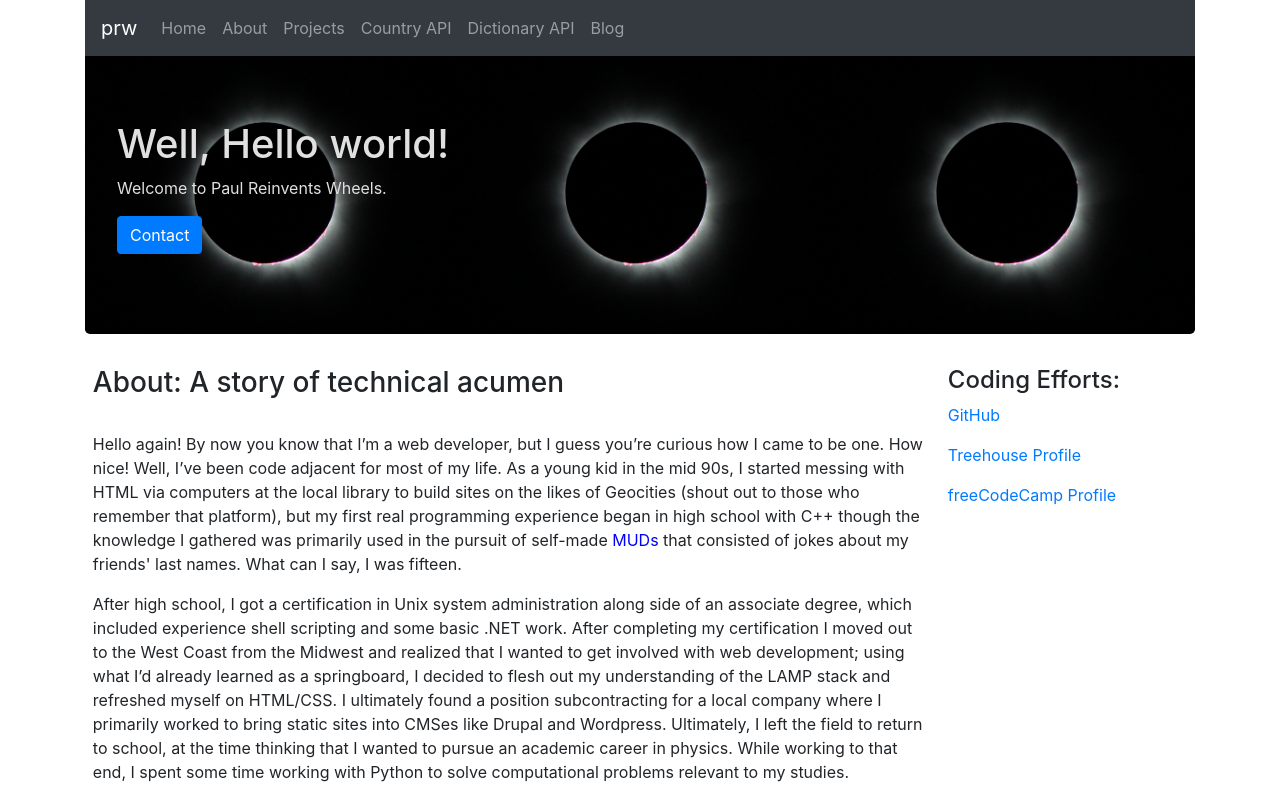
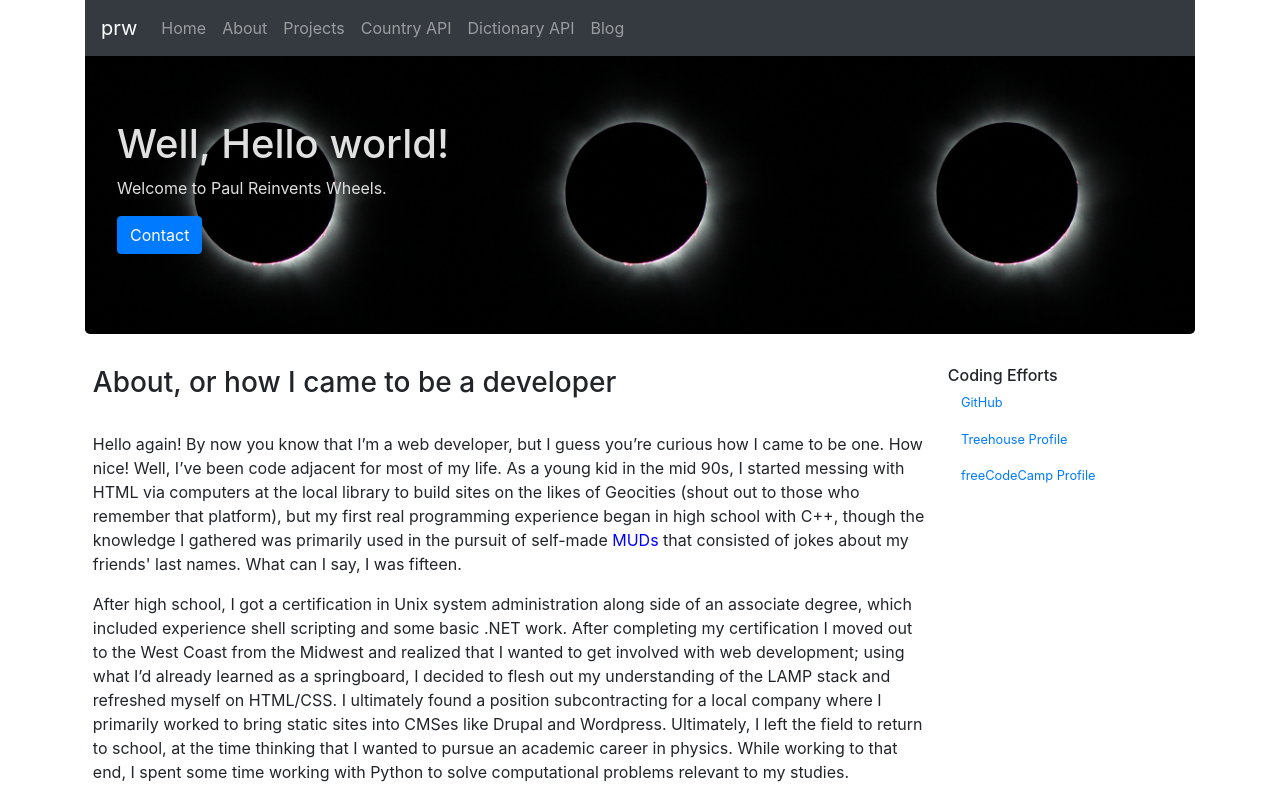
Before and after one commit to paulreyneveld/prw-front-end, a React (Create React App) app: page /about in a window 1280 px wide. Shown: the top 800 px of the page. Built offline with nearby package versions, Linux system fonts and the light colour scheme; no server answers; the HTML template or start-up script is replaced by a standard one.

Commit message:
Some additional css and copy editing

```diff
--- a/src/App.js
+++ b/src/App.js
@@ -3,7 +3,6 @@ import axios from 'axios'
 import 'bootstrap/dist/css/bootstrap.min.css'
 import { Container } from 'react-bootstrap'
 import './custom.css'
-import WeatherAPI from './components/WeatherAPI'
 import {
     BrowserRouter as Router,
     Switch,
--- a/src/components/About.js
+++ b/src/components/About.js
@@ -17,12 +17,12 @@ const About = () => {
         <Row>
         <Col xs={9} className="gutterfix">
 
-            <h3>About: A story of technical acumen</h3>
+            <h3>About, or how I came to be a developer</h3>
             <br />
             <p> Hello again! By now you know that I’m a web developer, but I guess you’re curious how I came to be one.
             How nice! Well, I’ve been code adjacent for most of my life. As a young kid in the mid 90s, I started messing with
             HTML via computers at the local library to build sites on the likes of Geocities (shout out to those who
-            remember that platform), but my first real programming experience began in high school with C++
+            remember that platform), but my first real programming experience began in high school with C++,
             though the knowledge I gathered was primarily used in the pursuit of self-made
             <a style={style} onClick={() => openInNewTab('https://en.wikipedia.org/wiki/MUD')}> MUDs </a>
 
@@ -59,10 +59,12 @@ const About = () => {
              learn so much in the process that I wouldn’t want this journey to have gone any other way. </p>
         </Col>
         <Col className="gutterfix">
-        <h4> Coding Efforts: </h4>
-        <p><a href="http://www.github.com/paulreyneveld" target="_blank">GitHub</a></p>
-        <p><a href="http://www.teamtreehouse.com/paulreyneveld" target="_blank">Treehouse Profile</a></p>
-        <p><a href="http://www.freecodecamp.org/paulreyneveld" target="_blank">freeCodeCamp Profile</a></p>
+        <h6> Coding Efforts</h6>
+        <ul className="sidebar-ul">
+        <li className="sidebar-li"><a href="http://www.github.com/paulreyneveld" target="_blank">GitHub</a></li>
+        <li className="sidebar-li"><a href="http://www.teamtreehouse.com/paulreyneveld" target="_blank">Treehouse Profile</a></li>
+        <li className="sidebar-li"><a href="http://www.freecodecamp.org/paulreyneveld" target="_blank">freeCodeCamp Profile</a></li>
+        </ul>
         </Col>
     </Row>
     )
--- a/src/components/Footer.js
+++ b/src/components/Footer.js
@@ -3,7 +3,7 @@ import React from 'react'
 const Footer = () => {
     return (
         <footer>
-        <p className="copyright"><em>Copyright &#169; Paul Reinvents Wheels 2020</em></p>
+        <p className="copyright"><em>Copyright &#169; Paul Reinvents Wheels 2021</em></p>
     </footer>
     )
 }
--- a/src/components/WeatherAPI.js
+++ b/src/components/WeatherAPI.js
@@ -30,7 +30,7 @@ const WeatherAPI = () => {
                 treatedHourlyData.slice(0,8).map((entry, i) =>
                 <>
                 <h6 key={entry.temp}>{entry.time}:00 GMT</h6>
-                <li className="weather-li" key={i}>Probability of Precipitation: {entry.pop}<br />
+                <li className="sidebar-li" key={i}>Probability of Precipitation: {entry.pop * 100}%<br />
                 Temperature: {entry.temp} <br />
                 Feels Like: {entry.feels_like}</li>
                 </>
@@ -42,7 +42,7 @@ const WeatherAPI = () => {
     return (
         <>
         <h5>PDX Hourly Weather</h5>
-        <ul className="weather-ul">
+        <ul className="sidebar-ul">
         {viewWeatherInfo()}
         </ul>
         </>
--- a/src/custom.css
+++ b/src/custom.css
@@ -33,12 +33,12 @@ footer {
     font-size: 0.8em;
 }
 
-.weather-ul {
+.sidebar-ul {
     padding-left: 5%;
     font-size: 0.8em;
 }
 
-.weather-li {
+.sidebar-li {
     list-style-type: none;
     padding-bottom: 7%;
 }
```
